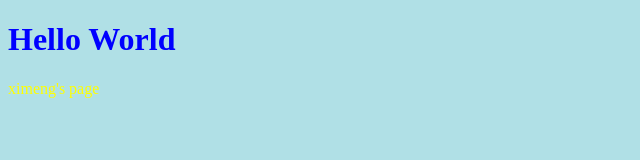
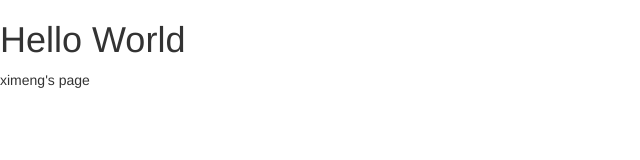
Before and after one commit to ximmao/ximmao.github.io, a plain HTML site: page index.html in a window 1280 px wide. Shown: the whole page, without its empty margins (0-640 px from the left). Drawn offline with nearby package versions, Linux system fonts and the light colour scheme.

Commit message:
Update index.html

```diff
--- a/index.html
+++ b/index.html
@@ -1,7 +1,7 @@
 <!DOCTYPE html>
 <html>
 <head>
-  <link rel="stylesheet" href="styles.css">
+  <link rel="stylesheet" href="https://maxcdn.bootstrapcdn.com/bootstrap/3.4.0/css/bootstrap.min.css">
 </head>
 <body>
   <h1>Hello World</h1>
```
